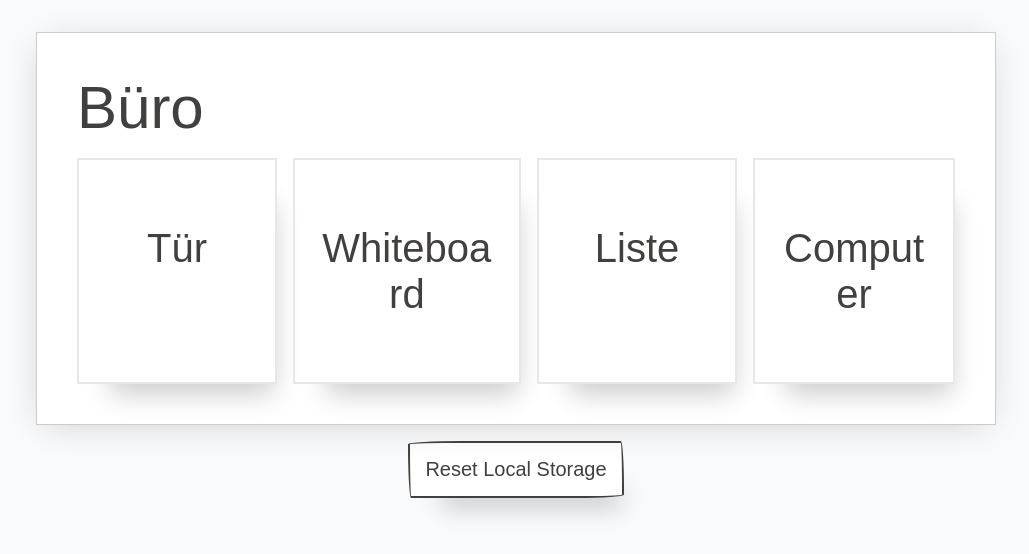
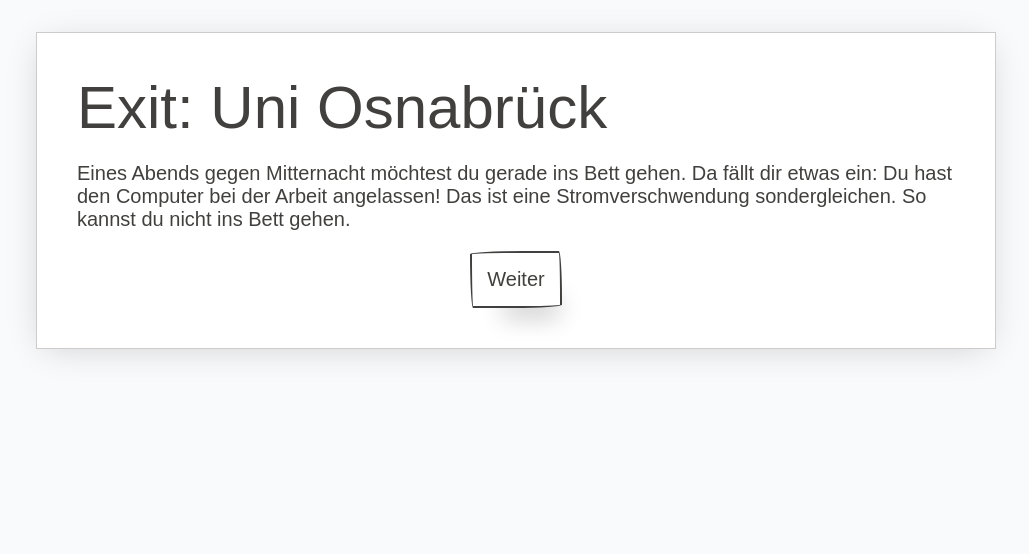
Before and after one commit to finnp/sven-exit-game, a React (Vite) app: page / in a window 1280 px wide. Shown: the top 554 px of the page, without its empty margins (124-1153 px from the left). Built offline with nearby package versions, Linux system fonts and the light colour scheme; a web font is replaced by a local one.

Commit message:
Write an intro to the exit game

```diff
--- a/src/App.tsx
+++ b/src/App.tsx
@@ -3,6 +3,7 @@
 import { useLocation } from "./Router";
 import Computer from "./views/Computer";
 import { ExitDoor } from "./views/ExitDoor";
+import Intro from "./views/Intro";
 import Locations from "./views/Locations";
 import StudentList from "./views/StudentList";
 import Whiteboard from "./views/Whiteboard";
@@ -10,6 +11,7 @@
 function App() {
   const { currentLocation } = useLocation();
 
+  if (currentLocation === '') return <Intro />
   if (currentLocation === "door") return <ExitDoor />;
   if (currentLocation === "whiteboard") return <Whiteboard />;
   if (currentLocation === "studentlist") return <StudentList />;
--- /dev/null
+++ b/src/views/Intro.tsx
@@ -0,0 +1,48 @@
+import { useState } from "react";
+import Centered from "../components/Centered";
+import Headline from "../components/Headline";
+import Layout from "../Layout";
+import { useLocation } from "../Router";
+
+const texts = [
+  `Eines Abends gegen Mitternacht möchtest du gerade ins Bett gehen. Da
+  fällt dir etwas ein: Du hast den Computer bei der Arbeit angelassen! Das
+  ist eine Stromverschwendung sondergleichen. So kannst du nicht ins Bett
+  gehen.`,
+  `Du schwinkst dich also auf's Fahrrad (Auto fahren wäre ja noch
+    verschwenderischer) und machst dich auf den weiten Weg zur Uni. Das ist
+    es definitiv wert. 🚴‍♂️`,
+  `Als du endlich bei der Uni angekommen bist, machst du dich auf den Weg
+  zu deinem Büro. Doch was ist das? Im Büro von Prof. Knust leuchtet noch Licht.
+  Hat sie etwa vergessen das Licht auszuschalten? Du betrittst das Büro, um der
+  Stromverschwendung ein Ende zu setzen.`,
+  `Doch was ist das? Frau Prof. Knust ist in ihrem Büro mit dem Rücken zu dir an
+  ihr Whiteboard starrend. Sie redet mir sich selbst:  "Muhahahaha, endlich habe ich durch knifflige Kombinatorik den
+  Code zum Uni-Geheim-Safe berechnet. Nun kann ich die Herrschaft der Uni an mich reißen." Plötzlich dreht sie
+  sich um und entdeckt dich!`,
+  `"Sven! Was machst du um diese Uhrzeit hier?? Du wirst mich auch nicht mehr aufhalten können!" Sie
+  überlistest dich mit gekonnt berechneten Judo-Wurf, den du auch mit deinen Kung-Fu-Kenntnissen nicht erwidern kannst. Für einen Moment
+  verlierst du das Bewusstsein. Als du wieder aufwachst, bist du in Ihrem Büro eingeschlossen!`,
+];
+
+export default function Intro() {
+  const [index, setIndex] = useState(0);
+  const { setCurrentLocation } = useLocation();
+
+  return (
+    <Layout>
+      <Headline>Exit: Uni Osnabrück</Headline>
+      <p>{texts[index]}</p>
+      <Centered>
+        <button onClick={onContinue}>Weiter</button>
+      </Centered>
+    </Layout>
+  );
+
+  function onContinue() {
+    if (index === texts.length - 1) {
+      setCurrentLocation("home");
+    }
+    setIndex(index + 1);
+  }
+}
```
